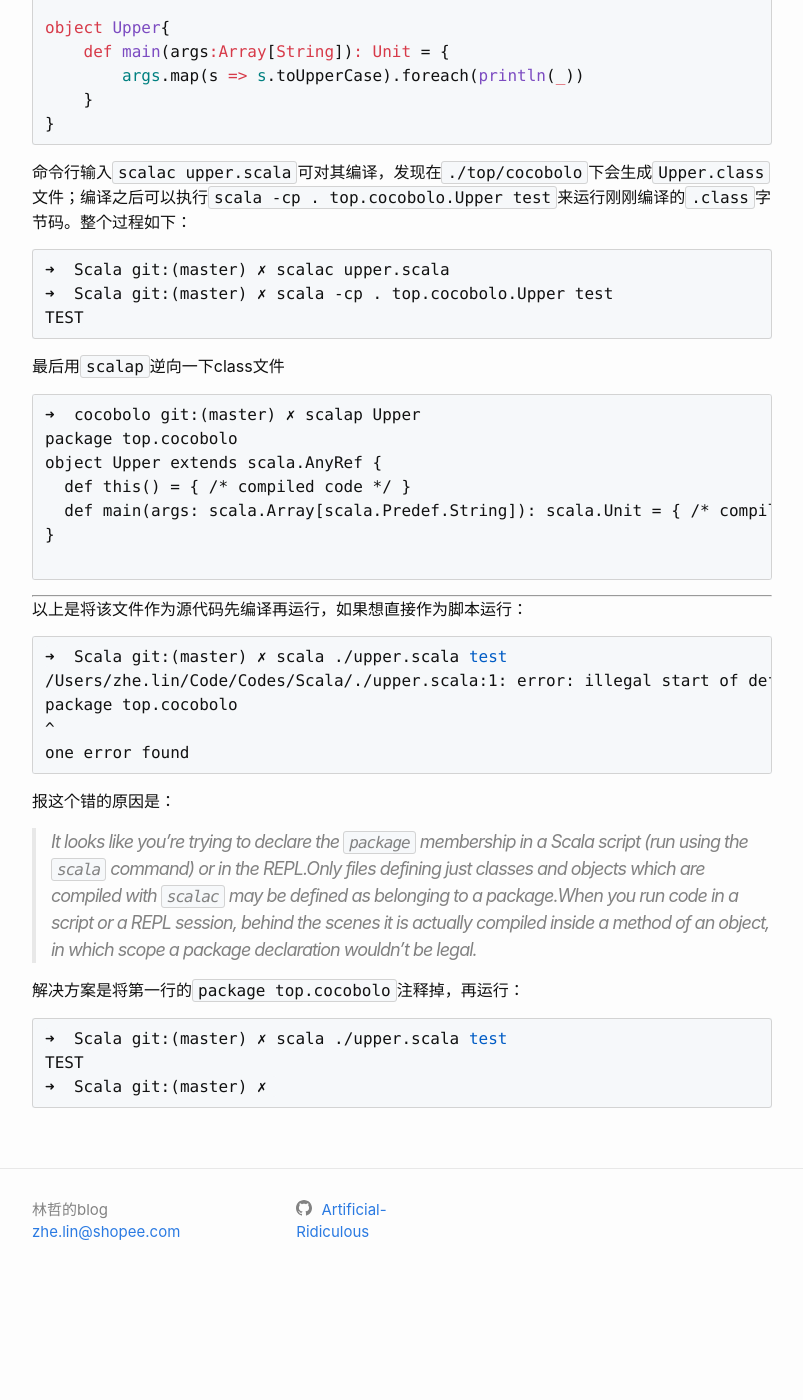
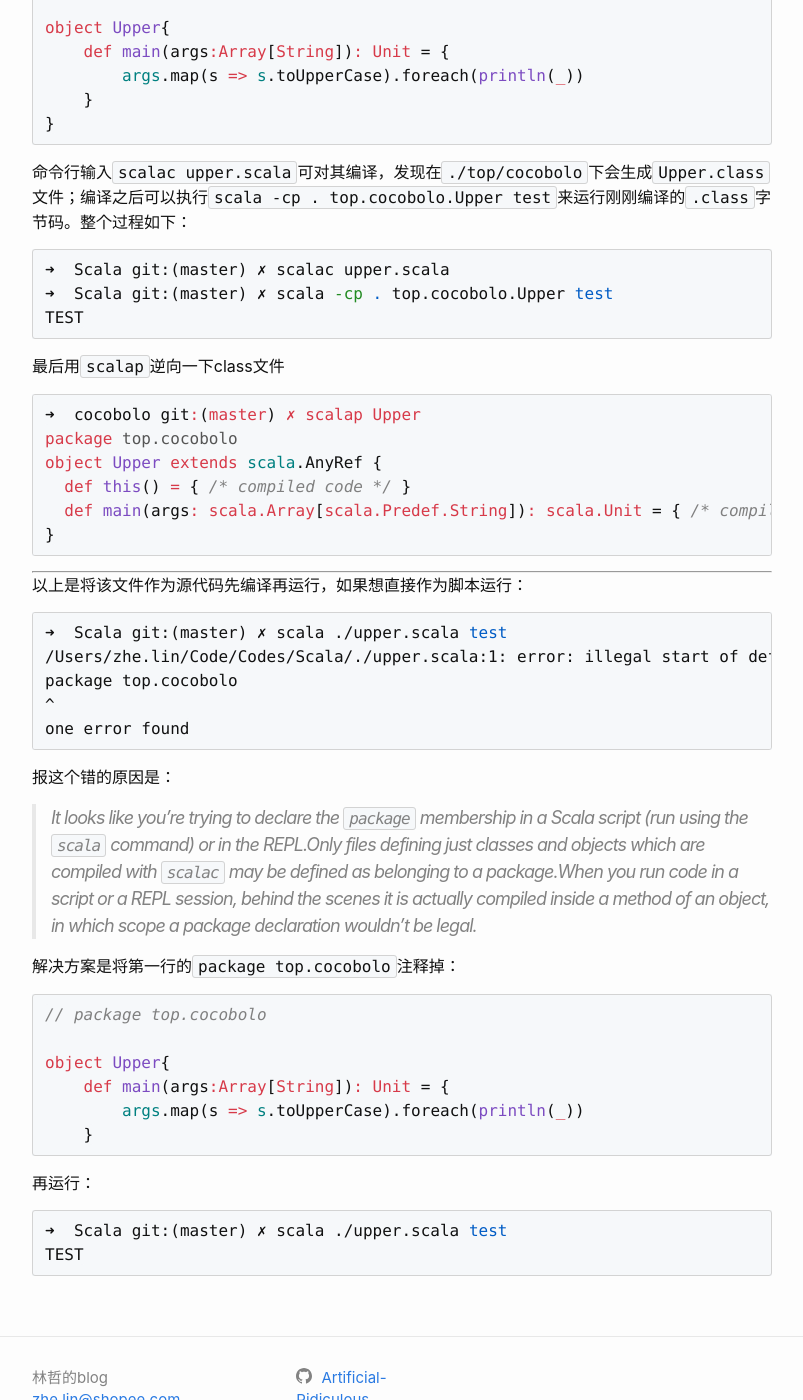
Before and after one commit to Artificial-Ridiculous/Artificial-Ridiculous.github.io, a Jekyll site: the page built from _posts/2022-03-29-Scala复习-1.markdown, in a window 1280 px wide and 1400 px high, scrolled down 399 px. Shown: the whole window, without its empty margins (238-1041 px from the left). Built offline with Jekyll 4.4.1, drawn with Linux system fonts in a browser that asks for light colours; comment, search, counter and statistics services are not loaded; before the commit the page ends 1703 px from its top, so only the background shows below that.

Commit message:
update：scala

````diff
--- a/_posts/2022-03-29-Scala复习-1.markdown
+++ b/_posts/2022-03-29-Scala复习-1.markdown
@@ -25,7 +25,7 @@ object Upper{
 
 命令行输入`scalac upper.scala`可对其编译，发现在`./top/cocobolo`下会生成`Upper.class`文件；编译之后可以执行`scala -cp . top.cocobolo.Upper test`来运行刚刚编译的`.class`字节码。整个过程如下：
 
-```
+```shell
 ➜  Scala git:(master) ✗ scalac upper.scala
 ➜  Scala git:(master) ✗ scala -cp . top.cocobolo.Upper test
 TEST
@@ -33,14 +33,13 @@ TEST
 
 最后用`scalap`逆向一下class文件
 
-```
+```scala
 ➜  cocobolo git:(master) ✗ scalap Upper
 package top.cocobolo
 object Upper extends scala.AnyRef {
   def this() = { /* compiled code */ }
   def main(args: scala.Array[scala.Predef.String]): scala.Unit = { /* compiled code */ }
 }
-
 ```
 
 ---
@@ -57,10 +56,20 @@ one error found
 报这个错的原因是：
 > It looks like you're trying to declare the `package` membership in a Scala script (run using the `scala` command) or in the REPL.Only files defining just classes and objects which are compiled with `scalac` may be defined as belonging to a package.When you run code in a script or a REPL session, behind the scenes it is actually compiled inside a method of an object, in which scope a package declaration wouldn't be legal.
 
-解决方案是将第一行的`package top.cocobolo`注释掉，再运行：
+解决方案是将第一行的`package top.cocobolo`注释掉：
+
+```scala
+// package top.cocobolo
+
+object Upper{
+    def main(args:Array[String]): Unit = {
+        args.map(s => s.toUpperCase).foreach(println(_))
+    }
+```
+
+再运行：
 
 ```shell
 ➜  Scala git:(master) ✗ scala ./upper.scala test
 TEST
-➜  Scala git:(master) ✗
 ```
````
